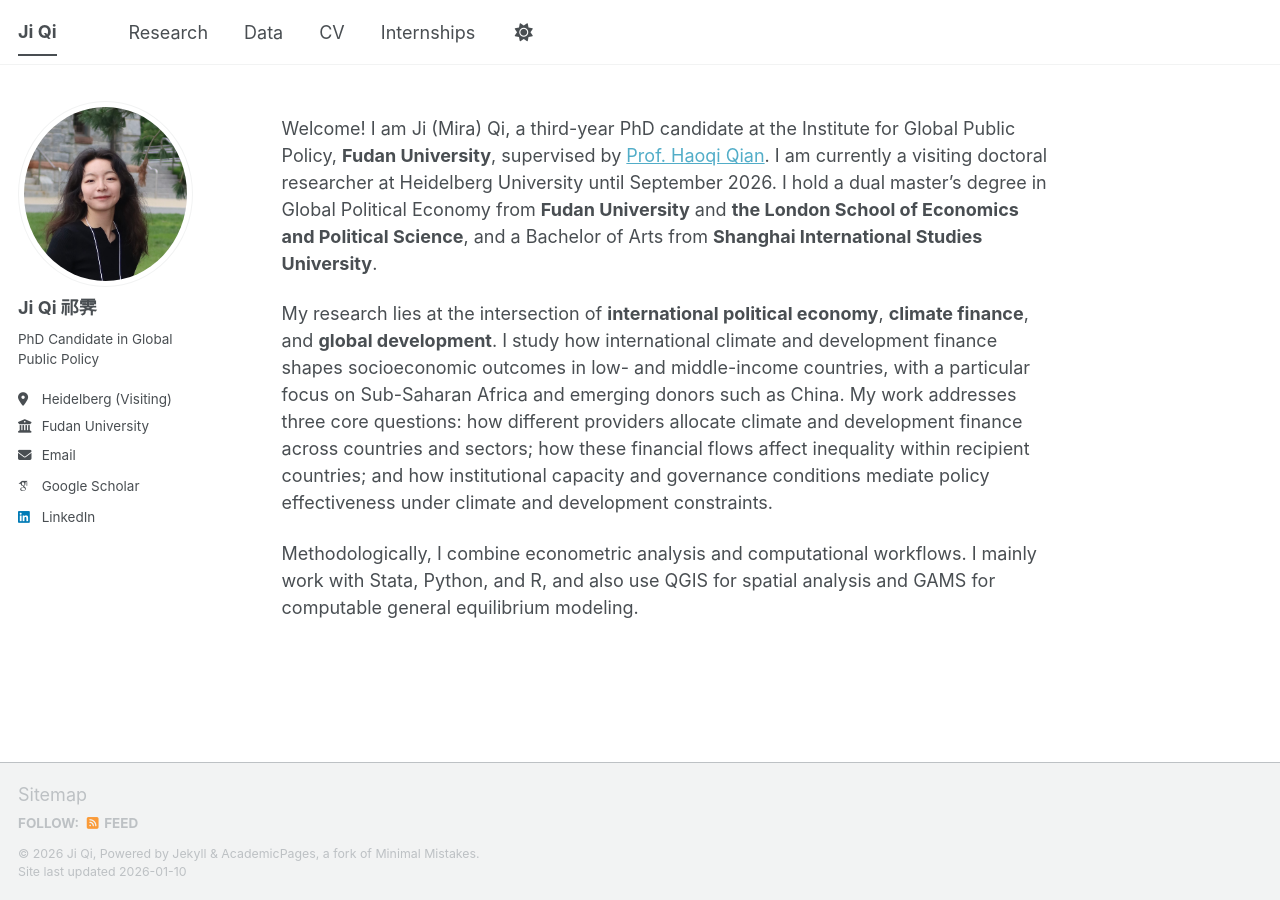
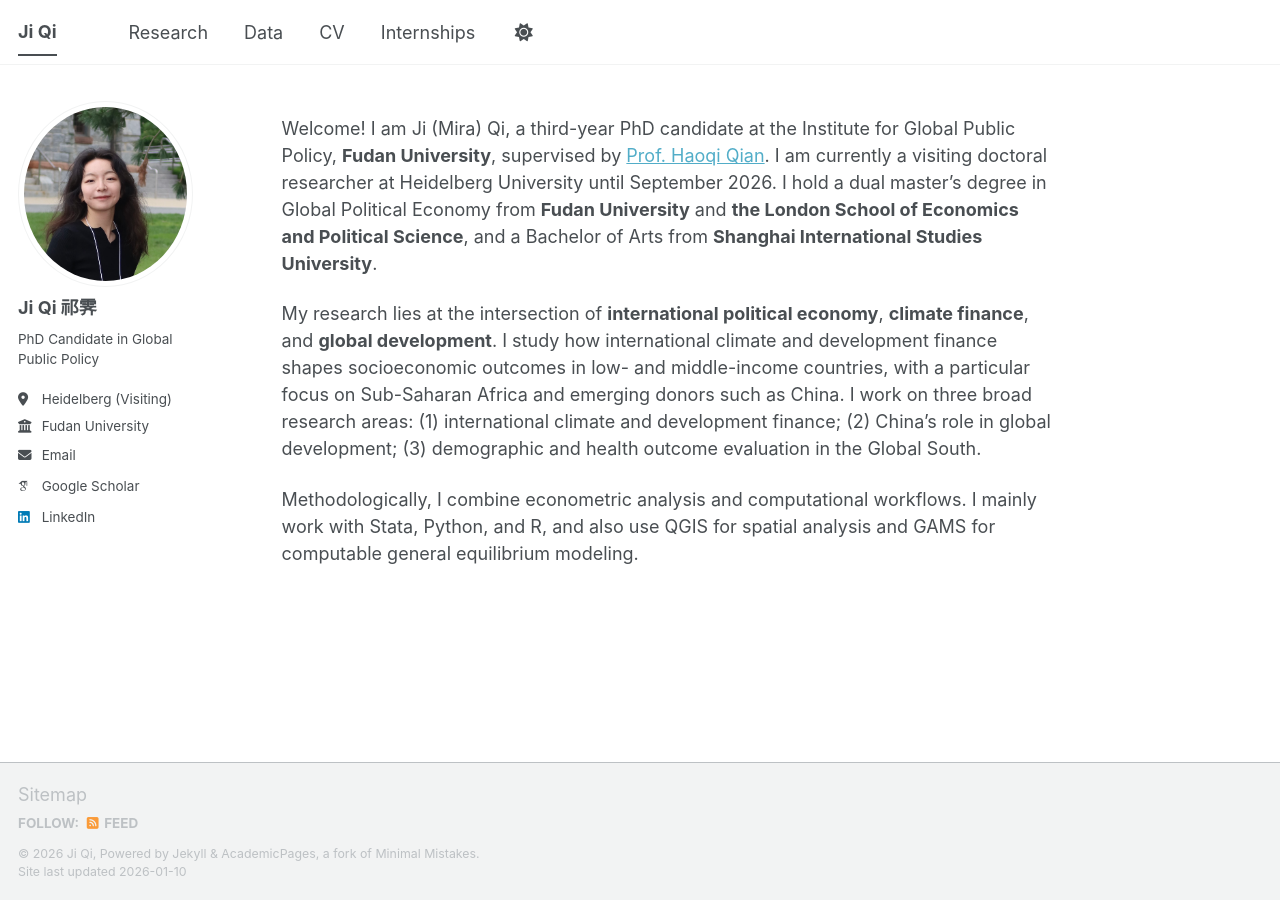
Before and after one commit to miramkj/miramkj.github.io, a Jekyll site: the page built from _pages/index.md, in a window 1280 px wide. Built offline with Jekyll 4.4.1, drawn with Linux system fonts in a browser that asks for light colours; some web fonts are replaced; a script bundle is joined from its source files by our own code; library files that are not in the unit come from our copies.

Commit message:
Update index.md

```diff
--- a/_pages/index.md
+++ b/_pages/index.md
@@ -7,6 +7,9 @@ author_profile: true
 
 Welcome! I am Ji (Mira) Qi, a third-year PhD candidate at the Institute for Global Public Policy, **Fudan University**, supervised by [Prof. Haoqi Qian](https://www.hawkinqian.com/). I am currently a visiting doctoral researcher at Heidelberg University until September 2026. I hold a dual master’s degree in Global Political Economy from **Fudan University** and **the London School of Economics and Political Science**, and a Bachelor of Arts from **Shanghai International Studies University**.
 
-My research lies at the intersection of **international political economy**, **climate finance**, and **global development**. I study how international climate and development finance shapes socioeconomic outcomes in low- and middle-income countries, with a particular focus on Sub-Saharan Africa and emerging donors such as China. My work addresses three core questions: how different providers allocate climate and development finance across countries and sectors; how these financial flows affect inequality within recipient countries; and how institutional capacity and governance conditions mediate policy effectiveness under climate and development constraints.
+My research lies at the intersection of **international political economy**, **climate finance**, and **global development**. I study how international climate and development finance shapes socioeconomic outcomes in low- and middle-income countries, with a particular focus on Sub-Saharan Africa and emerging donors such as China. I work on three broad research areas:
+(1) international climate and development finance;
+(2) China’s role in global development;
+(3) demographic and health outcome evaluation in the Global South.
 
 Methodologically, I combine econometric analysis and computational workflows. I mainly work with Stata, Python, and R, and also use QGIS for spatial analysis and GAMS for computable general equilibrium modeling.
```
